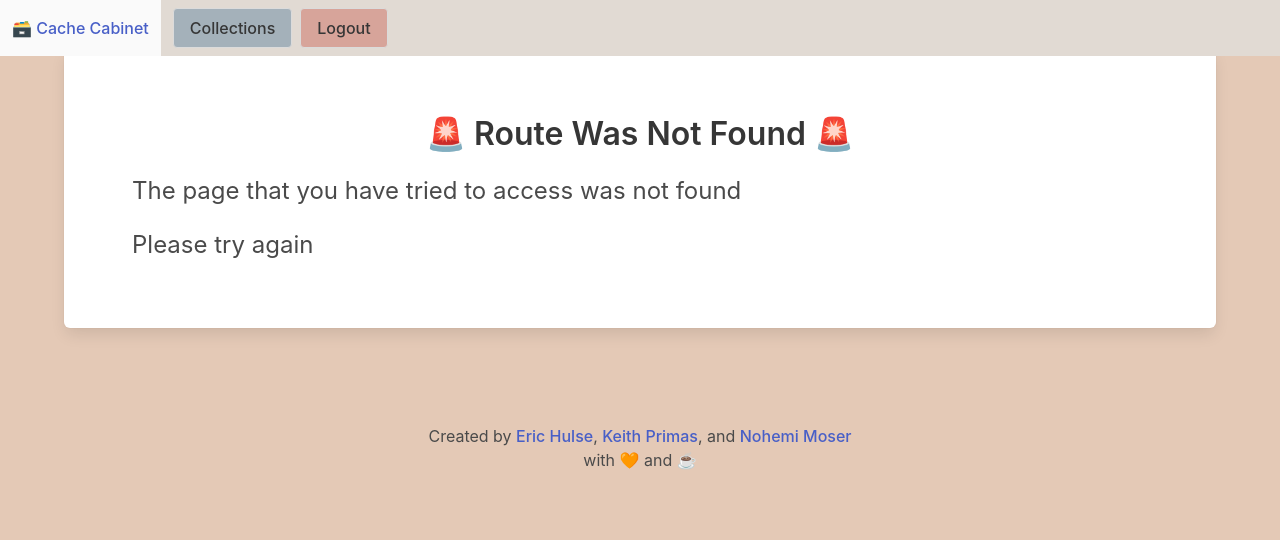
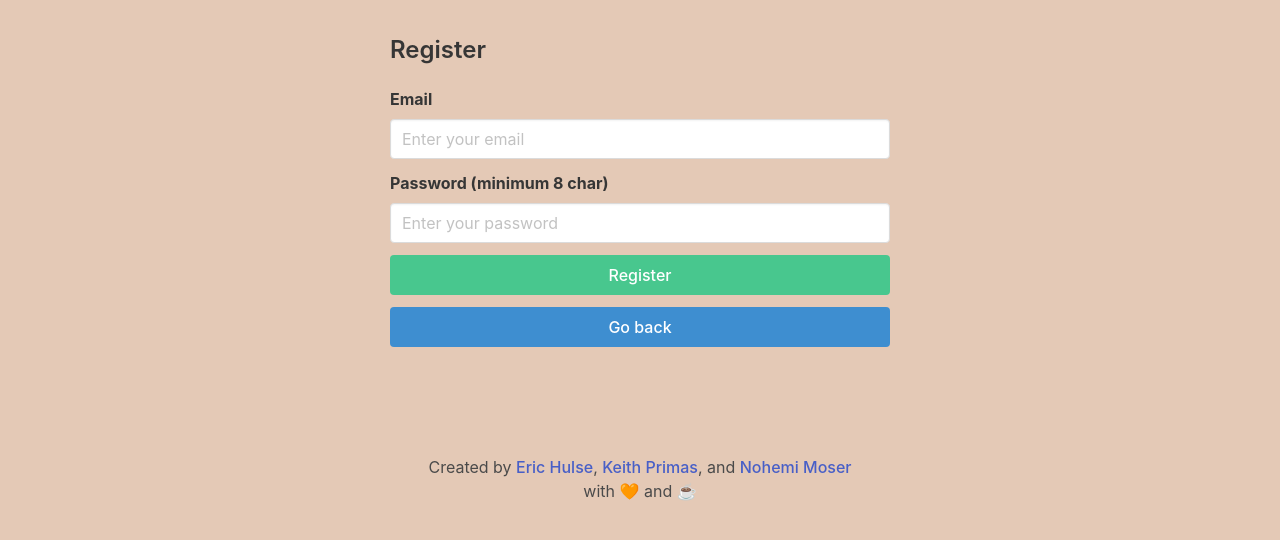
Before and after one commit to sempercuriosus/CacheCabinet, a React (Vite) app in the folder cachecabinet/Client/: page /register in a window 1280 px wide. Before the commit this address had no page. Shown: the top 540 px of the page. Built offline with nearby package versions, Linux system fonts and the light colour scheme.

Commit message:
seperated login and register pages

```diff
--- a/cachecabinet/Client/src/assets/home.css
+++ b/cachecabinet/Client/src/assets/home.css
@@ -7,9 +7,8 @@ body {
     align-items: center;
 }
 
-.hero-body {
-  margin-top: 2%;
-}
+
+
 
 .footer {
   position: relative;
@@ -21,17 +20,28 @@ body {
 
 footer.footer {
   padding: 48px 24px 20px;
+  position: relative;
 }
 
 
 /* Add this to your existing CSS file or create a new one */
 /* Add this to your existing CSS file or create a new one */
+@media screen and (min-width: 1000px) {
+  form.register {
+    width: 500px;
+  }
+}
+
 @media screen and (max-width: 800px) {
   h1.title.is-1 {
     font-size: 40px;
   }
  p.subtitle.is-3 {
     font-size: 25px; /* Decrease font size by 10% */
+  }
+  footer {
+    position: relative;
+    top: 250px;
   }
 }
 
@@ -70,6 +80,11 @@ footer.footer {
   }
   .footer {
     position: relative;
+    top: 100px;
+  }
+  form.register {
+    margin-left: 25px;
+    width: 300px;
   }
   .subtitle.has-text-centered {
     font-size: 15px;
--- a/cachecabinet/Client/src/components/Login.jsx
+++ b/cachecabinet/Client/src/components/Login.jsx
@@ -67,17 +67,23 @@ function Login(props) {
           <div className='control'>
             <button
               type='submit'
-              className='button is-success'>
+              className='button is-success mb-2'>
               <Link
                 to='/main'
                 className='has-text-white'>
                 Login
               </Link>
             </button>
-
           </div>
         </div>
       </form>
+      <div>
+      <Link
+        to='/register'
+        className='has-text-white is-size-4 ' style={{ textDecoration: 'underline' }}>
+        Register
+      </Link>
+      </div>
     </div>
   );
 }
--- a/cachecabinet/Client/src/components/Register.jsx
+++ b/cachecabinet/Client/src/components/Register.jsx
@@ -31,8 +31,13 @@ function Register(props) {
     });
   };
 
+  const goBack = () => {
+    window.history.back(); // Go back to the previous page
+  };
+
   return (
     <div className=''>
+      <div className='columns is-centered'>
       <form
         className='register'
         onSubmit={handleFormSubmit}>
@@ -76,7 +81,18 @@ function Register(props) {
             </button>
           </div>
         </div>
+        <div className='field'>
+          <div className='control'>
+            <button
+              type='button'
+              className='button is-info'
+              onClick={goBack}>
+              Go back
+            </button>
+          </div>
+        </div>
       </form>
+      </div>
     </div>
   );
 }
--- a/cachecabinet/Client/src/main.jsx
+++ b/cachecabinet/Client/src/main.jsx
@@ -11,6 +11,7 @@ import CreateItem from './components/CreateItem.jsx';
 import EditItem from './components/EditItem.jsx';
 import EditCollection from './components/EditCollection.jsx';
 import DeleteItem from './components/DeleteItem.jsx'; //added
+import Register from './components/Register.jsx';
 
 const router = createBrowserRouter([
   {
@@ -25,6 +26,10 @@ const router = createBrowserRouter([
       {
         path: '/main',
         element: <CabinetPage />,
+      },
+      {
+        path: '/register',
+        element: <Register />,
       },
       {
         path: '/item/new',
--- a/cachecabinet/Client/src/pages/HomePage/Home.jsx
+++ b/cachecabinet/Client/src/pages/HomePage/Home.jsx
@@ -1,4 +1,5 @@
 import React from 'react';
+import { Link } from 'react-router-dom'; // Import Link from react-router-dom
 import Login from '../../components/Login';
 import Register from '../../components/Register';
 import '../../assets/home.css';
@@ -18,9 +19,6 @@ export default function Home() {
           <div className='column is-mobile-full is-half'>
             <Login />
           </div>
-          <div className='column is-mobile-full is-half'>
-            <Register />
-          </div>
         </div>
       </div>
     </div>
```
